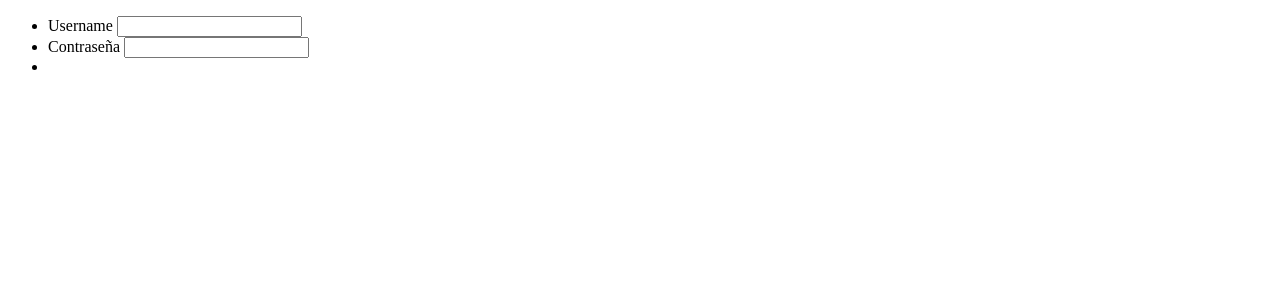
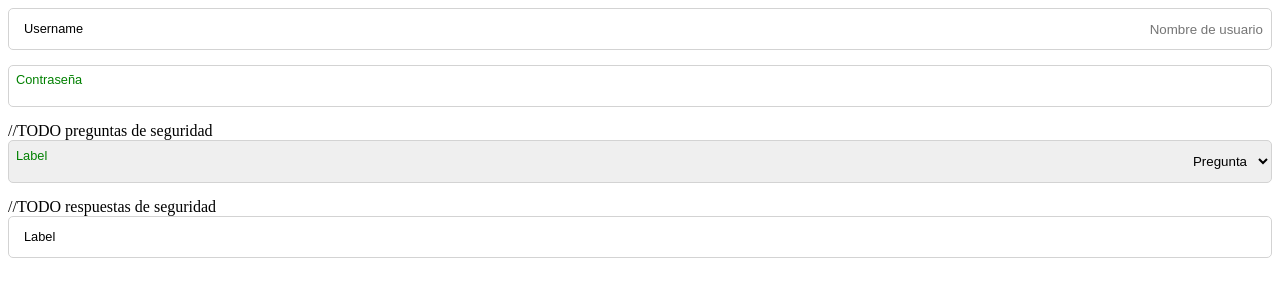
Before and after one commit to CamiloMartinez25/UPBDesarrolloSoftware, a plain HTML site: page index.html in a window 1280 px wide. Drawn offline with Linux system fonts and the light colour scheme.

Commit message:
Ajuste de los campos del formulario usando los componentes ya elaborados. Pendientes 2 TODO

```diff
--- a/index.html
+++ b/index.html
@@ -9,22 +9,26 @@
 </head>
 <body>
     <form action="" id="form-registro" method="POST">
-        <ul>
-            <li>
-                <label for="username">Username</label>
-                <input type="text" name="username" id="username">
-            </li>
-            <li>
-                <label for="contrasena">Contraseña</label>
-                <input type="text" name="contrasena" id="contrasena">
-            </li>
-            <li>
-
-            </li>
-        </ul>
-
-
-
+      <div class="input-container">
+        <input class="input" id="username" name="username" placeholder="Nombre de usuario">
+        <label class="input-label" for="username" >Username</label>
+      </div>
+      <div class="input-container">
+        <input class="input" type="password" name="contrasena" id="contrasena">
+        <label class="input-label" for="contrasena">Contraseña</label>
+      </div>
+      //TODO preguntas de seguridad
+      <div class="input-container">
+        <select class="input" name="nameSelect" id="idSelect" placeholder=" ">
+            <option value="unValor">Pregunta</option>
+        </select>
+        <label class="input-label" for="idSelect" >Label</label>
+      </div>
+      //TODO respuestas de seguridad
+      <div class="input-container">
+        <input class="input" id="idInput" name="nombreInput" placeholder=" ">
+        <label class="input-label" for="idInput" >Label</label>
+      </div>
     </form>
 </body>
 </html>
```
